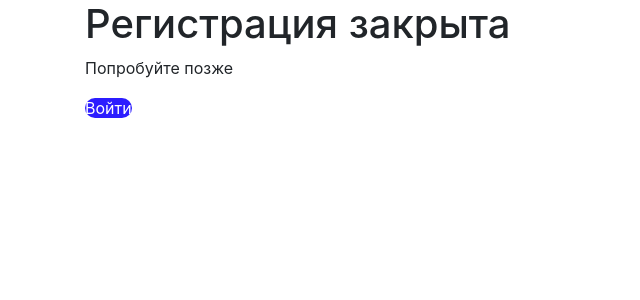
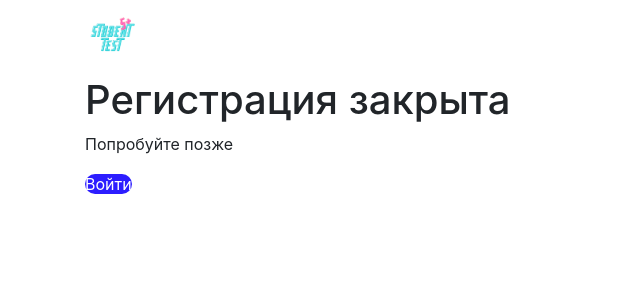
Before and after one commit to Nickname1748/StudentTest, a Django app: page /register/closed/ in a window 1280 px wide. Shown: the top 300 px of the page, without its empty margins (0-640 px from the left). Run offline with Django 3.2, Linux system fonts and the light colour scheme; some libraries are stand-ins or nearby versions.

Commit message:
Added logo and logout button

```diff
--- a/auth_base/templates/base.html
+++ b/auth_base/templates/base.html
@@ -16,6 +16,16 @@
 	<script src="{% static 'js/moment.min.js' %}"></script>
 	<script src="{% static 'js/bootstrap-datetimepicker.min.js' %}"></script>
 	<script src="{% static 'js/misc.js' %}"></script>
+	<nav class="navbar navbar-light" style="background-color: white;">
+		<div class="container">
+		  <a class="navbar-brand" href="{% url 'auth_base:index' %">
+			<img src="{% static 'auth_base/logo.png' %}" alt="" width="50" height="50">
+		  </a>
+		  {% if user.is_authenticated %}
+			<a href="{% url 'auth_base:logout' %}" class="btn btn-outline-success me-2">Выйти</a>
+		  {% endif %}
+		</div>
+	  </nav>
 	<div class="container">
 		{% block content %}{% endblock %}
 	</div>
```
Also changed, not shown: auth_base/static/auth_base/logo.png (added).
